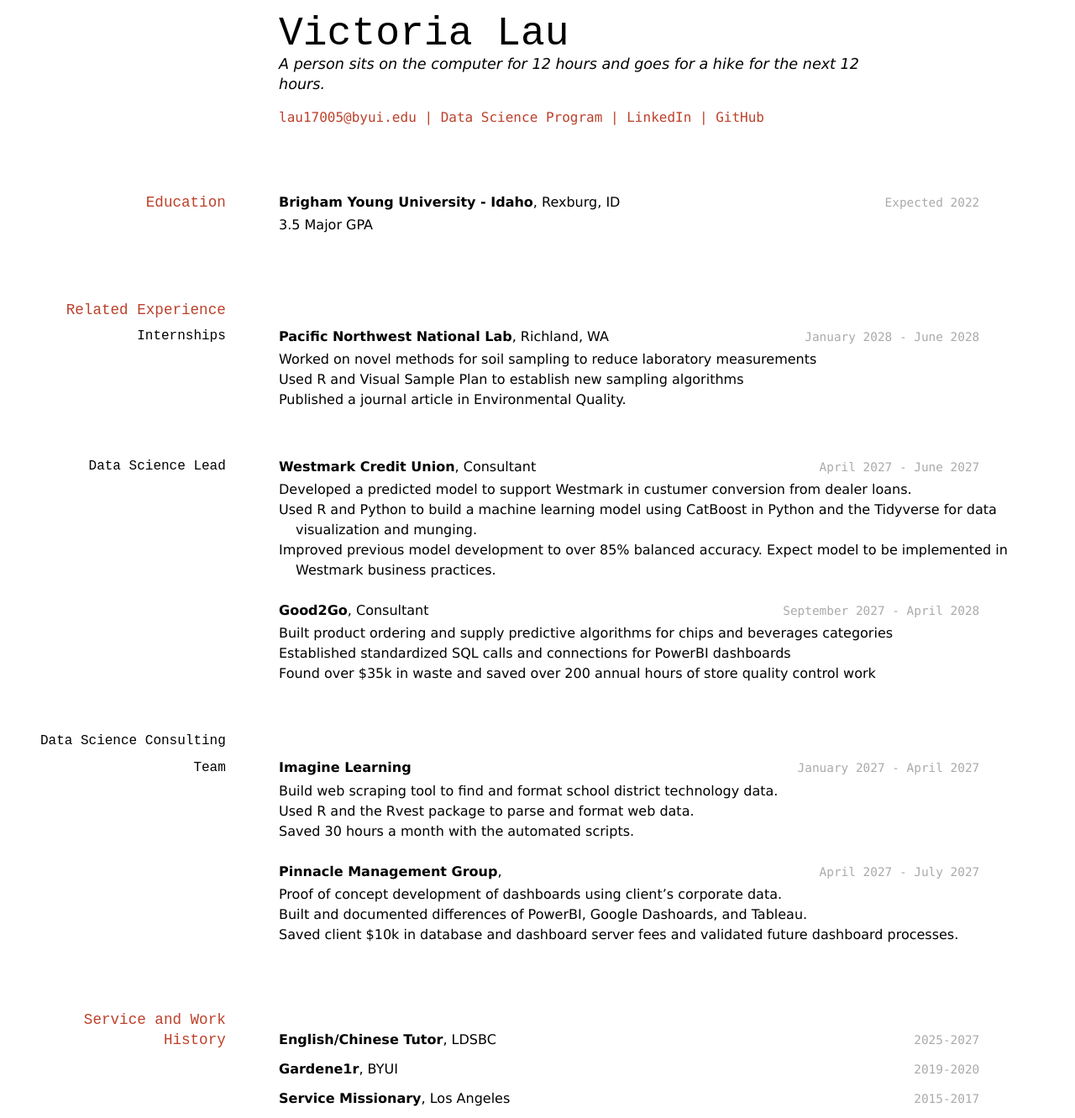
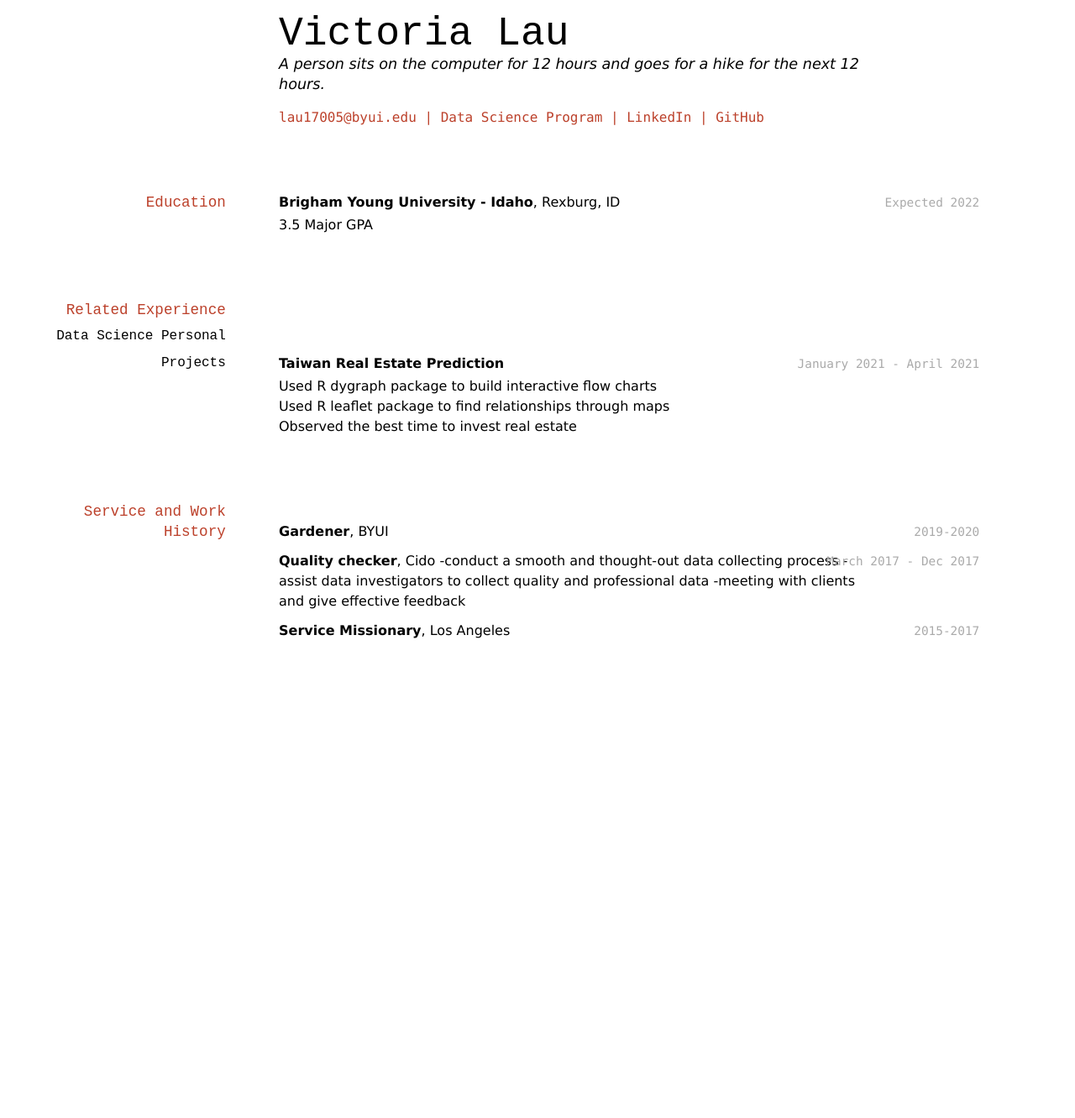
Before and after one commit to victorialau17ds/lau_resume, a Jekyll site: the page built from docs/index.md, in a window 1280 px wide. Shown: the whole page at 84% size. Built offline with Jekyll 4.4.1, drawn with Linux system fonts in a browser that asks for light colours; after the commit the page ends 900 px from its top, so only the background shows below that.

Commit message:
Update index.md
resume

```diff
--- a/docs/index.md
+++ b/docs/index.md
@@ -24,55 +24,29 @@ __Brigham Young University - Idaho__, Rexburg, ID
 
 ## Related Experience
 
-### Internships
 
-`January 2028 - June 2028`
-__Pacific Northwest National Lab__, Richland, WA
+### Data Science Personal Projects
 
-- Worked on novel methods for soil sampling to reduce laboratory measurements
-- Used R and Visual Sample Plan to establish new sampling algorithms
-- Published a journal article in Environmental Quality.
+`January 2021 - April 2021`
+__Taiwan Real Estate Prediction__
 
-### Data Science Lead
+- Used R dygraph package to build interactive flow charts
+- Used R leaflet package to find relationships through maps
+- Observed the best time to invest real estate
 
-`April 2027 - June 2027`
-__Westmark Credit Union__, Consultant
 
-- Developed a predicted model to support Westmark in custumer conversion from dealer loans.
-- Used R and Python to build a machine learning model using CatBoost in Python and the Tidyverse for data visualization and munging.
-- Improved previous model development to over 85% balanced accuracy. Expect model to be implemented in Westmark business practices.
-
-`September 2027 - April 2028`
-__Good2Go__, Consultant
-
-- Built product ordering and supply predictive algorithms for chips and beverages categories
-- Established standardized SQL calls and connections for PowerBI dashboards
-- Found over $35k in waste and saved over 200 annual hours of store quality control work
-
-### Data Science Consulting Team
-
-`January 2027 - April 2027`
-__Imagine Learning__
-
-- Build web scraping tool to find and format school district technology data.
-- Used R and the Rvest package to parse and format web data.
-- Saved 30 hours a month with the automated scripts.
-
-`April 2027 - July 2027`
-__Pinnacle Management Group__,
-
-- Proof of concept development of dashboards using client's corporate data.
-- Built and documented differences of PowerBI, Google Dashoards, and Tableau.
-- Saved client $10k in database and dashboard server fees and validated future dashboard processes.
 
 
 ## Service and Work History
 
-`2025-2027`
-__English/Chinese Tutor__, LDSBC
+`2019-2020`
+__Gardener__, BYUI
 
-`2019-2020`
-__Gardene1r__, BYUI
+`March 2017 - Dec 2017`
+__Quality checker__, Cido
+-conduct a smooth and thought-out data collecting process
+-assist data investigators to collect quality and professional data
+-meeting with clients and give effective feedback
 
 
 `2015-2017`
```
